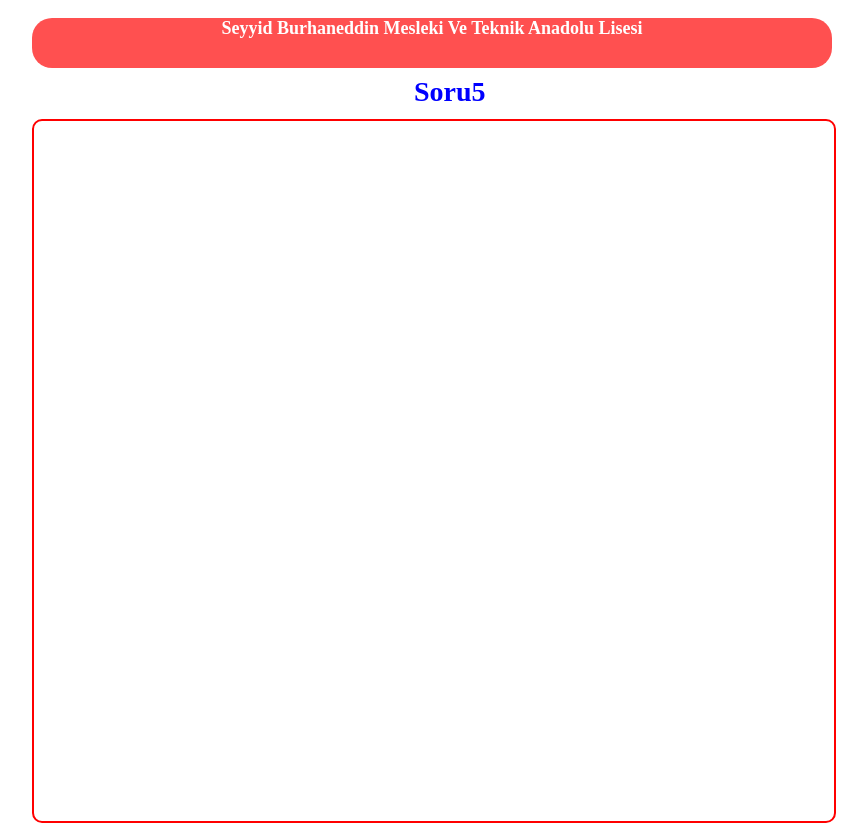
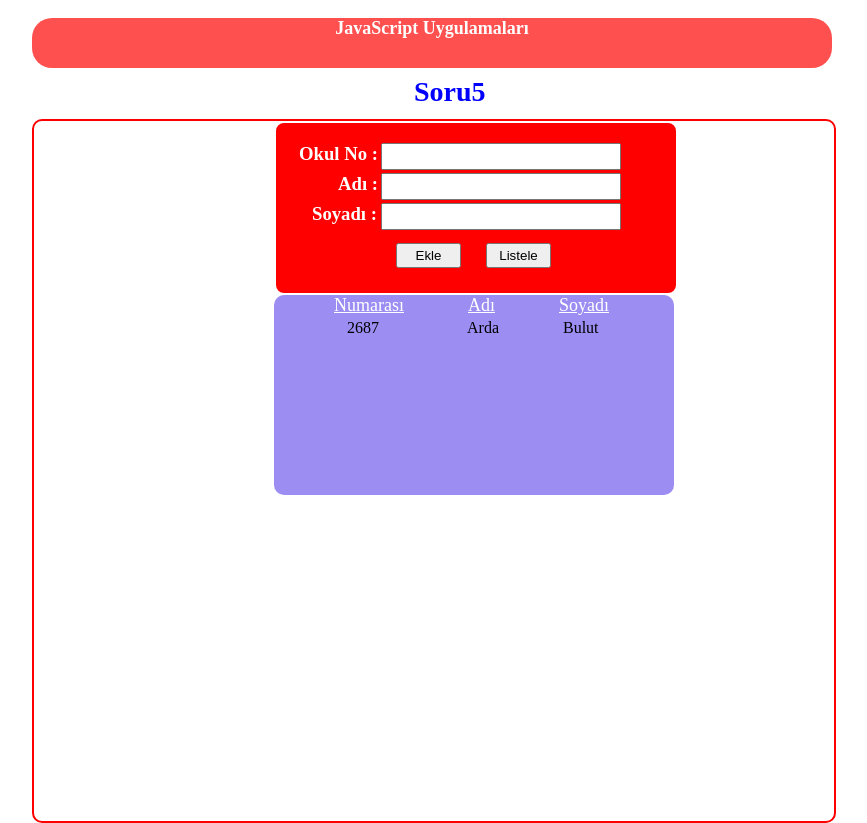
Before and after one commit to Fikret-Arda-Bulut/adiniz, a plain HTML site: page soru5.html in a window 1280 px wide. Shown: the whole page, without its empty margins (376-1243 px from the left). Drawn offline with Linux system fonts and the light colour scheme.

Commit message:
no message

```diff
--- a/css/app5.css
+++ b/css/app5.css
@@ -28,3 +28,78 @@
     color: blue;
     font-size: 28px;
 }
+
+.ort{
+    background-color: red;
+    width: 400px;
+    height: 170px;
+    margin-left: 240px;
+    border-radius: 10px;
+    border: solid 2px;
+    border-color: white;
+}
+.no1{
+    position: absolute;
+    margin-left: 23px;
+    margin-top: 20px;
+    color: white;
+}
+.ad1{
+    margin-left: 62px;
+    position: absolute;
+    margin-top: 50px;
+    color: white;
+}
+.sy1{
+    margin-left: 36px;
+    position: absolute;
+    margin-top: 80px;
+    color: white;
+}
+
+#sy{position: absolute; margin-left: 105px; margin-top: 80px; font-size: 18px;}
+#num{position: absolute; margin-left: 105px; margin-top: 20px; font-size: 18px;}
+#ad{position: absolute; margin-left: 105px; margin-top: 50px; font-size: 18px;}
+
+.ek{
+    position: absolute;
+    margin-top: 120px;
+    margin-left: 120px;
+    height: 25px;
+    width: 65px;
+}
+.list{
+    position: absolute;
+    margin-top: 120px;
+    margin-left: 210px;
+    height: 25px;
+    width: 65px;
+}
+
+.son{
+    background-color: rgba(124, 104, 238, 0.753);
+    margin-left: 240px;
+    border-radius: 10px;
+    width: 400px;
+    height: 200px;
+}
+
+.c1{
+    margin-left: 60px;
+    color: white;
+    font-size: 18px;
+}
+.c2{
+    margin-left: 60px;
+    color: white;
+    font-size: 18px;
+}
+.c3{
+    margin-left: 60px;
+    color: white;
+    font-size: 18px;
+}
+
+.tb{
+    margin-left: 70px;
+}
--- a/soru5.html
+++ b/soru5.html
@@ -1,7 +1,7 @@
 <!DOCTYPE html>
 <html lang="en">
 <head>
-    <link rel="stylesheet" href="css/app1.css">
+    <link rel="stylesheet" href="css/app5.css">
     <meta charset="UTF-8">
     <meta http-equiv="X-UA-Compatible" content="IE=edge">
     <meta name="viewport" content="width=device-width, initial-scale=1.0">
@@ -9,10 +9,69 @@
 </head>
 <body>
     <div class="ust">
-        <h3 class="baslik">Seyyid Burhaneddin Mesleki Ve Teknik Anadolu Lisesi</h3>
+        <h3 class="baslik">JavaScript Uygulamaları</h3>
         <div class="orta">
             <h3 class="aa1">Soru5</h3>
 
+            <div class="ort">
+                <h3 class="no1">Okul No :</h3>
+                <input type="text" id="num">
+                <h3 class="ad1">Adı :</h3>
+                <input type="text" id="ad">
+                <h3 class="sy1">Soyadı :</h3>
+                <input type="text" id="sy">
+                <input type="button" value="Ekle" class="ek" onclick="ekle()">
+                <input type="button" value="Listele" class="list" onclick="listele()">
+            </div>
+
+            <div class="son">
+                <u class="c1">Numarası</u>
+                <u class="c2">Adı</u>
+                <u class="c3">Soyadı</u>
+                <table  class="tb">
+                    <tr class="tr">
+                        <td id="numa1">2687</td>
+                        <td></td>
+                        <td></td>
+                        <td></td>
+                        <td></td>
+                        <td></td>
+                        <td></td>
+                        <td></td>
+                        <td></td>
+                        <td></td>
+                        <td></td>
+                        <td></td>
+                        <td></td>
+                        <td></td>
+                        <td></td>
+                        <td></td>
+                        <td></td>
+                        <td></td>
+                        <td></td>
+                        <td></td>
+                        <td></td>
+                        <td></td>
+                        <td id="adı1">Arda</td>
+                        <td></td>
+                        <td></td>
+                        <td></td>
+                        <td></td>
+                        <td></td>
+                        <td></td>
+                        <td></td>
+                        <td></td>
+                        <td></td>
+                        <td></td>
+                        <td></td>
+                        <td></td>
+                        <td></td>
+                        <td></td>
+                        <td></td>
+                        <td id="soy1">Bulut</td>
+                    </tr>
+                </table>
+            </div>
 
         </div>
 
```
Also changed, not shown: js/app5.js (+7 -0 lines), soru1.html (+1 -1 lines), soru2.html (+1 -1 lines), soru3.html (+1 -1 lines), soru4.html (+1 -1 lines).
